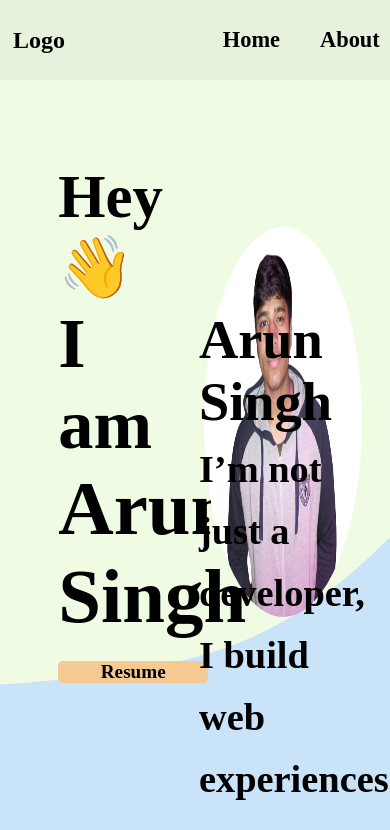
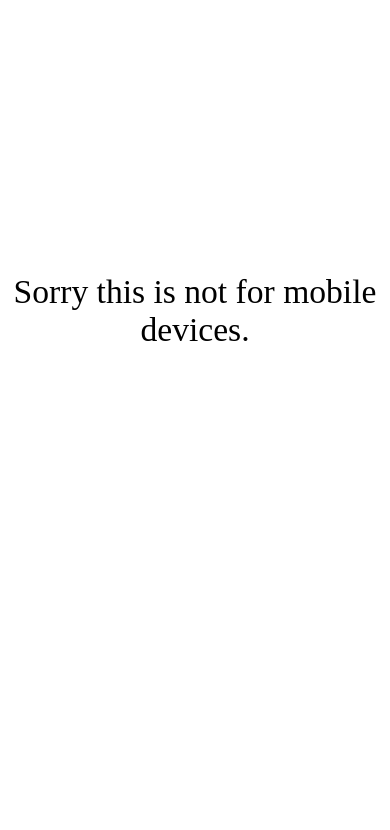
Before and after one commit to arunsingh009/Oasisport, a plain HTML site: page index.html in a window 390 px wide. Shown: the top 830 px of the page. Drawn offline with Linux system fonts and the light colour scheme.

Commit message:
Update style.css

```diff
--- a/style.css
+++ b/style.css
@@ -364,3 +364,21 @@ nav{
       cursor: pointer;
       border-radius: 10px;
   }
+.mobile{
+      display: none;
+      height: 100vh;
+      width: 100%;
+      font-size: 2.1rem;
+  }
+
+  @media(max-width:800px){
+      main,nav,body::before{
+          display:none;
+      }
+      .mobile{
+          display:block;
+          text-align: center;
+          margin-top: 70%;
+
+      }
+  }
```
